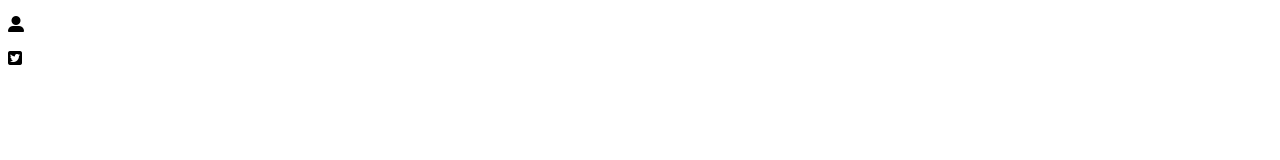
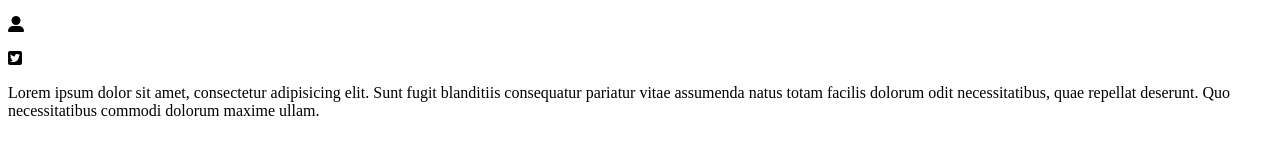
Before and after one commit to dali-saymaz/githubdeneme, a plain HTML site: page index.html in a window 1280 px wide. Drawn offline with Linux system fonts and the light colour scheme.

Commit message:
p eklendi

```diff
--- a/index.html
+++ b/index.html
@@ -10,5 +10,6 @@
 <body>
     <p><i class="fas fa-user-alt"></i></p>
     <div><i class="fab fa-twitter-square"></i></div>
+    <p>Lorem ipsum dolor sit amet, consectetur adipisicing elit. Sunt fugit blanditiis consequatur pariatur vitae assumenda natus totam facilis dolorum odit necessitatibus, quae repellat deserunt. Quo necessitatibus commodi dolorum maxime ullam.</p>
 </body>
 </html>
```
